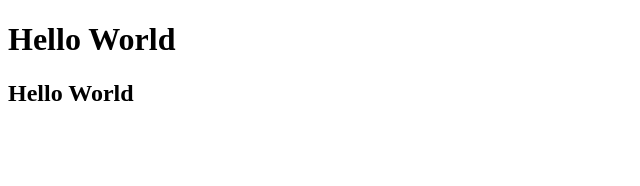
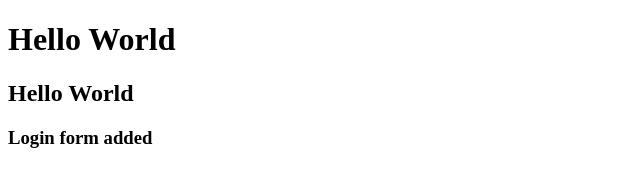
Before and after one commit to Adigun574/Test, a plain HTML site: page index.html in a window 1280 px wide. Shown: the whole page, without its empty margins (0-640 px from the left). Drawn offline with Linux system fonts and the light colour scheme.

Commit message:
added login form

```diff
--- a/index.html
+++ b/index.html
@@ -9,5 +9,6 @@
 <body>
   <h1>Hello World</h1>
   <h2>Hello World</h2>
+  <h3>Login form added</h3>
 </body>
 </html>
```
Also changed, not shown: login.html (added, +1 -0 lines).
